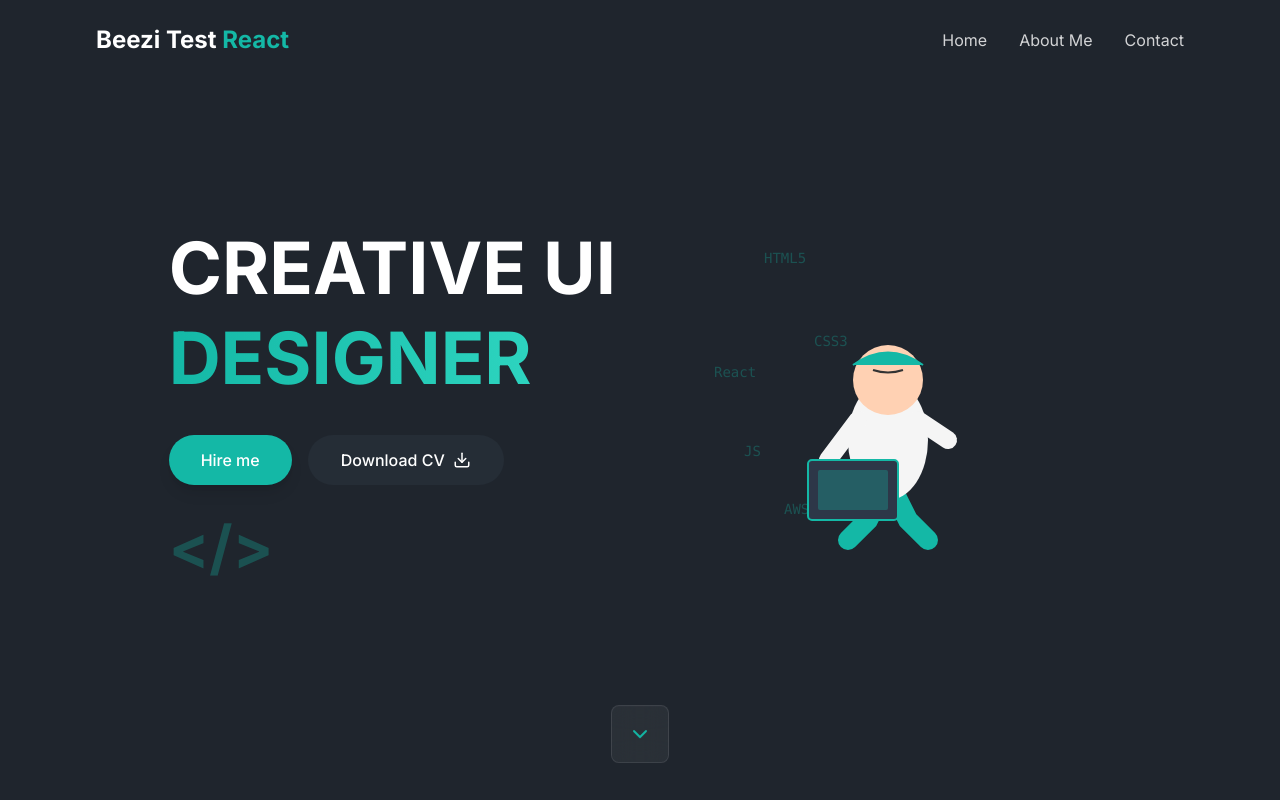
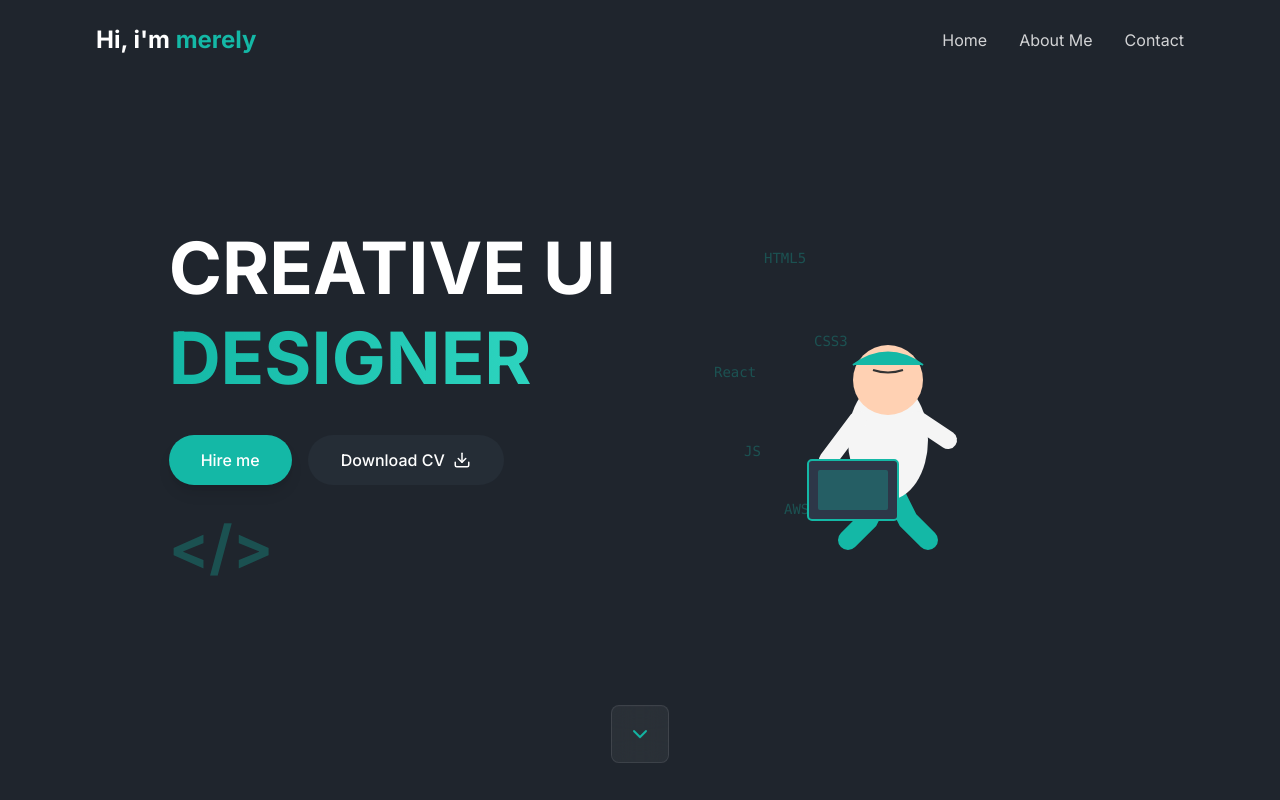
Before and after one commit to test-007-jira-merely/project, a Next.js app: page / in a window 1280 px wide. Shown: the top 800 px of the page. Built offline with nearby package versions, Linux system fonts and the light colour scheme.

Commit message:
feat: change header text
SCRUM-516

```diff
--- a/components/Header.tsx
+++ b/components/Header.tsx
@@ -39,7 +39,7 @@ export default function Header() {
             className="text-2xl font-bold cursor-pointer"
             onClick={() => scrollToSection('home')}
           >
-            Beezi Test <span className="text-teal">React</span>
+            Hi, i'm <span className="text-teal">merely</span>
           </motion.div>
 
           {/* Navigation Menu */}
```
Also changed, not shown: .claude/skills/beezi-figma-estimate.md (added), .claude/skills/beezi-figma-implement.md (added).
